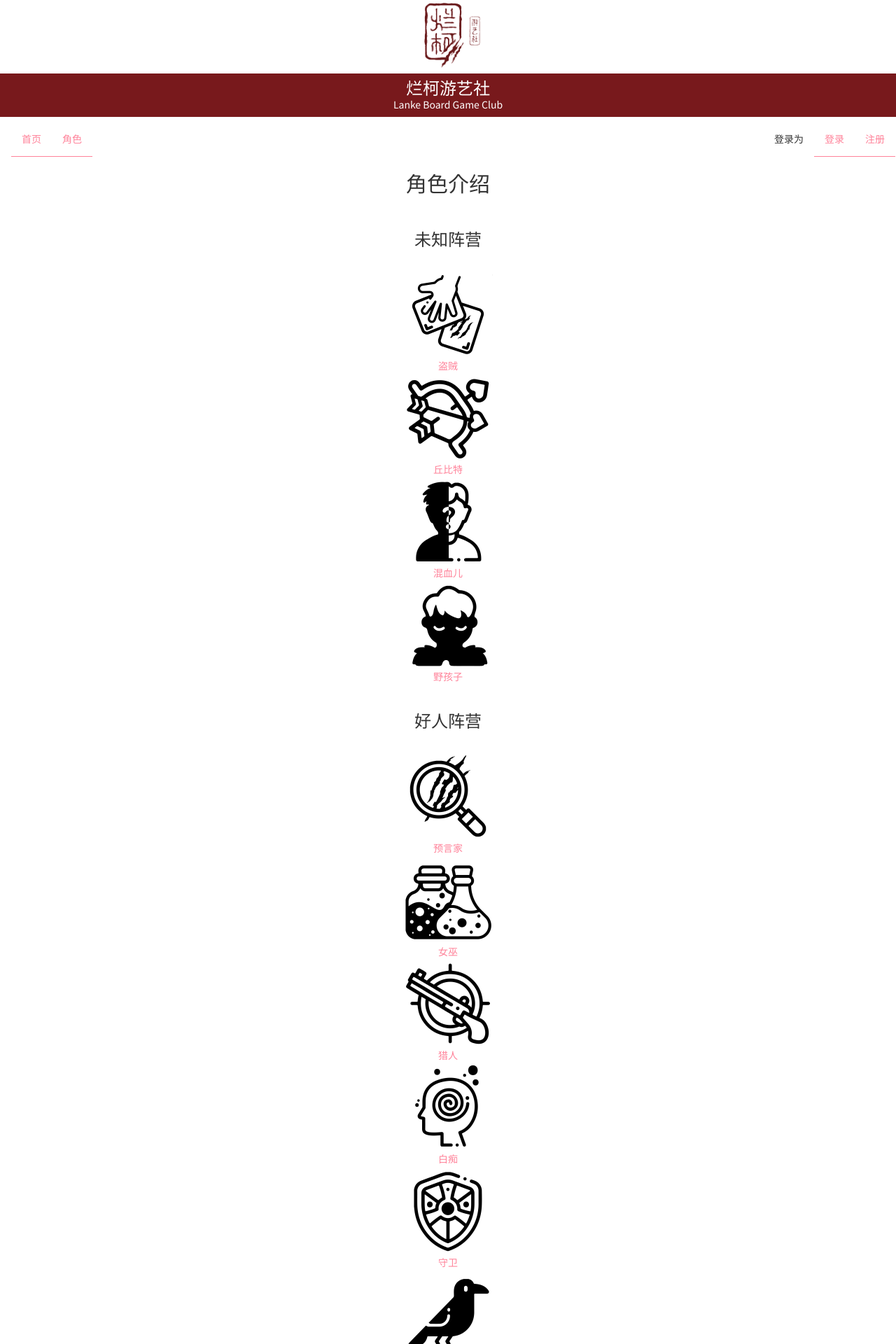
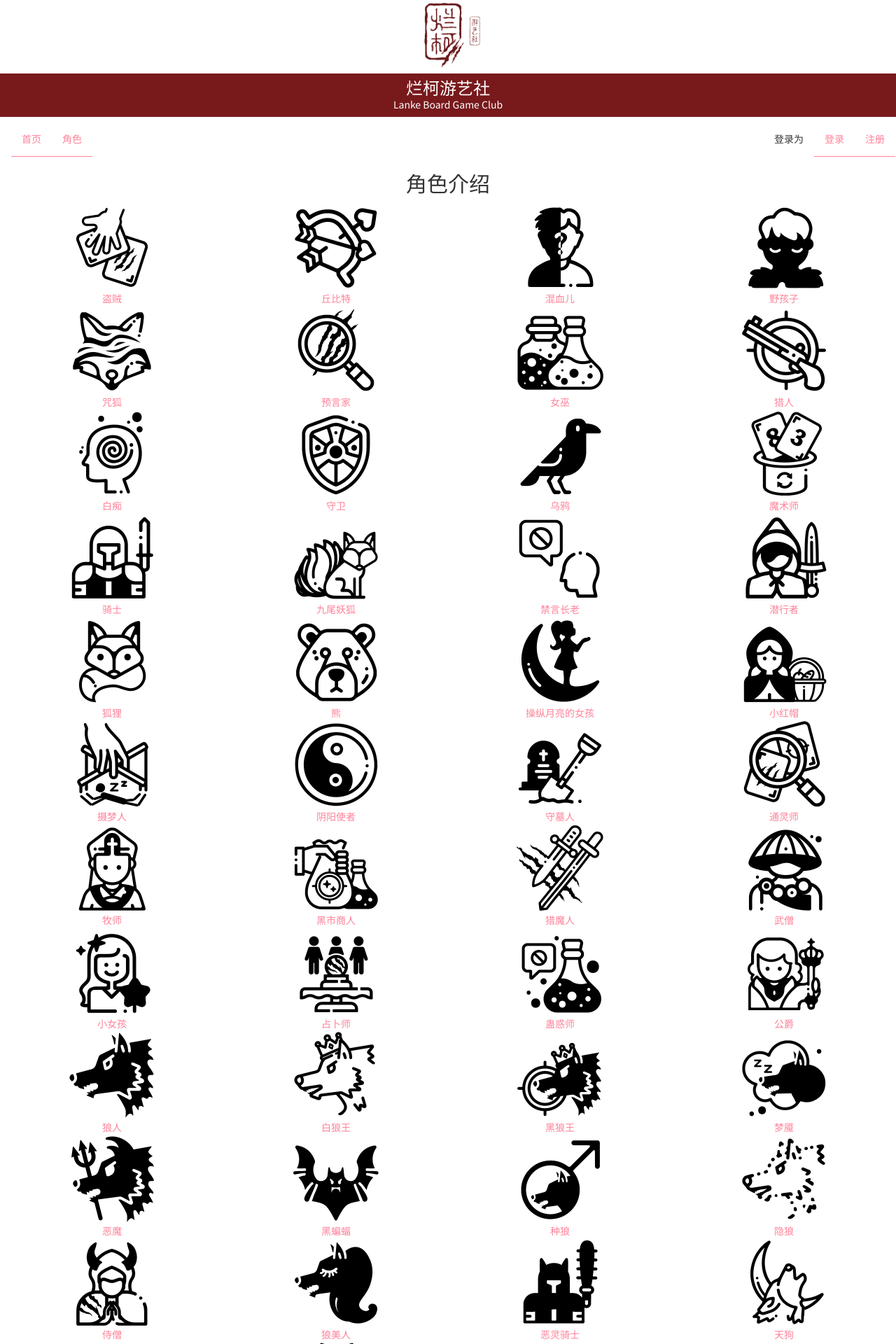
Before and after one commit to Ji-Hua/werewolf_assistant, a Flask app: page /character_intros in a window 1280 px wide. Shown: the top 1920 px of the page at 70% size. Run offline with Flask 2, Linux system fonts and the light colour scheme; some libraries are stand-ins or nearby versions; some web fonts are replaced.

Commit message:
add new characters and refactor the character json file and display

```diff
--- a/app/character/routes.py
+++ b/app/character/routes.py
@@ -1,4 +1,4 @@
-from flask import render_template
+from flask import render_template, abort
 
 from app.character import bp
 from app.tools import CHARACTER_INTRO
@@ -9,17 +9,13 @@ from app.tools import CHARACTER_INTRO
 # character in admin view
 @bp.route('/character_intros')
 def character_intros():
-    return render_template('character/characters.html', characters=CHARACTER_INTRO)
+    characters = CHARACTER_INTRO
+    return render_template('character/characters.html', characters=characters)
 
-@bp.route('/character_page/<character_id>', methods=['GET'])
-def character_page(character_id):
-    data = None
-    cis = []
-    for k in CHARACTER_INTRO:
-        cis.extend(CHARACTER_INTRO[k])
-    for ci in cis:
-        if ci['id'] == character_id:
-            data = ci
-            return render_template('character/character_page.html', data=data)
+@bp.route('/character_page/<character_name>', methods=['GET'])
+def character_page(character_name):
+    character = [c for c in CHARACTER_INTRO if c['名字']==character_name]
+    if character:
+        return render_template('character/character_page.html', character=character[0])
     else:
-        raise ValueError("No such character")
+        abort(404, "这个角色不存在")
--- a/app/data/game_config.json
+++ b/app/data/game_config.json
@@ -249,7 +249,7 @@
         "狼美人": 1,
         "村民": 3
     },
-    "邪恶商人 vs. 预女猎守":{
+    "邪恶商人 vs 预女猎守":{
         "预言家": 1,
         "女巫": 1,
         "猎人": 1,
@@ -275,5 +275,31 @@
         "狼人": 3,
         "大灰狼": 1,
         "村民": 4
+    },
+    "雪狼 vs 预女猎公":{
+        "预言家": 1,
+        "女巫": 1,
+        "猎人": 1,
+        "公爵": 1,
+        "狼人": 3,
+        "雪狼": 1,
+        "村民": 4
+    },
+    "鬼狼 vs 预女猎蛊":{
+        "预言家": 1,
+        "女巫": 1,
+        "猎人": 1,
+        "蛊惑师": 1,
+        "狼人": 3,
+        "鬼狼": 1,
+        "村民": 4
+    },
+    "咒狐 vs 狼人 vs 预女猎守":{
+        "预言家": 1,
+        "女巫": 1,
+        "猎人": 1,
+        "守卫": 1,
+        "狼人": 4,
+        "村民": 3
     }
 }
--- a/app/templates/character/characters.html
+++ b/app/templates/character/characters.html
@@ -3,130 +3,12 @@
 {% block content %}
 <h2>角色介绍</h2>
 
-<br>
-<h3>未知阵营</h3>
-<br>
-<div class="container">
+<div class="container-fluid">
     <div class="row">
-        {% for c in characters["未知阵营"] %}
-        <a href="{{ 'character_page/' + c['id'] }}">
-            <div class="col-sm">
-
-                    <img id="logo-unknown-{{c['id']}}" class="character-img border"
-                    src="{{url_for('static', filename='character_logo/' + c['名字'] + '.png')}}"
-                    width=128 height=128>
-            <p>{{c['名字']}}</p>
-            </div>
-        </a>
-        {% endfor %}
-    </div>
-</div>
-<br>
-<h3>好人阵营</h3>
-<br>
-<div class="container">
-    <div class="row">
-        {% for c in characters["好人阵营"][:6] %}
-        <a href="{{ 'character_page/' + c['id'] }}">
-            <div class="col-sm">
-
-                    <img id="logo-unknown-{{c['id']}}" class="character-img border"
-                    src="{{url_for('static', filename='character_logo/' + c['名字'] + '.png')}}"
-                    width=128 height=128>
-            <p>{{c['名字']}}</p>
-            </div>
-        </a>
-        {% endfor %}
-    </div>
-    <div class="row">
-        {% for c in characters["好人阵营"][6:12] %}
-        <a href="{{ 'character_page/' + c['id'] }}">
-            <div class="col-sm">
-
-                    <img id="logo-unknown-{{c['id']}}" class="character-img border"
-                    src="{{url_for('static', filename='character_logo/' + c['名字'] + '.png')}}"
-                    width=128 height=128>
-            <p>{{c['名字']}}</p>
-            </div>
-        </a>
-        {% endfor %}
-    </div>
-    <div class="row">
-        {% for c in characters["好人阵营"][12:18] %}
-        <a href="{{ 'character_page/' + c['id'] }}">
-            <div class="col-sm">
-
-                    <img id="logo-unknown-{{c['id']}}" class="character-img border"
-                    src="{{url_for('static', filename='character_logo/' + c['名字'] + '.png')}}"
-                    width=128 height=128>
-            <p>{{c['名字']}}</p>
-            </div>
-        </a>
-        {% endfor %}
-    </div>
-    <div class="row">
-        {% for c in characters["好人阵营"][18:] %}
-        <a href="{{ 'character_page/' + c['id'] }}">
-            <div class="col-sm">
-
-                    <img id="logo-unknown-{{c['id']}}" class="character-img border"
-                    src="{{url_for('static', filename='character_logo/' + c['名字'] + '.png')}}"
-                    width=128 height=128>
-            <p>{{c['名字']}}</p>
-            </div>
-        </a>
-        {% endfor %}
-    </div>
-</div>
-<br>
-<h3>狼人阵营</h3>
-<br>
-<div class="container">
-    <div class="row">
-        {% for c in characters["狼人阵营"][:6] %}
-        <a href="{{ 'character_page/' + c['id'] }}">
-            <div class="col-sm">
-
-                    <img id="logo-unknown-{{c['id']}}" class="character-img border"
-                    src="{{url_for('static', filename='character_logo/' + c['名字'] + '.png')}}"
-                    width=128 height=128>
-            <p>{{c['名字']}}</p>
-            </div>
-        </a>
-        {% endfor %}
-    </div>
-    <div class="row">
-        {% for c in characters["狼人阵营"][6:12] %}
-        <a href="{{ 'character_page/' + c['id'] }}">
-            <div class="col-sm">
-
-                    <img id="logo-unknown-{{c['id']}}" class="character-img border"
-                    src="{{url_for('static', filename='character_logo/' + c['名字'] + '.png')}}"
-                    width=128 height=128>
-            <p>{{c['名字']}}</p>
-            </div>
-        </a>
-        {% endfor %}
-    </div>
-    <div class="row">
-        {% for c in characters["狼人阵营"][12:18] %}
-        <a href="{{ 'character_page/' + c['id'] }}">
-            <div class="col-sm">
-
-                    <img id="logo-unknown-{{c['id']}}" class="character-img border"
-                    src="{{url_for('static', filename='character_logo/' + c['名字'] + '.png')}}"
-                    width=128 height=128>
-            <p>{{c['名字']}}</p>
-            </div>
-        </a>
-        {% endfor %}
-    </div>
-    <div class="row">
-        {% for c in characters["狼人阵营"][18:] %}
-        <a href="{{ 'character_page/' + c['id'] }}">
-            <div class="col-sm">
-
-                    <img id="logo-unknown-{{c['id']}}" class="character-img border"
+        {% for c in characters %}
+        <a href="{{ 'character_page/' + c['名字']|string }}">
+            <div class="col-md-3">
+                    <img id="logo-unknown-{{c.id|string}}" class="character-img border"
                     src="{{url_for('static', filename='character_logo/' + c['名字'] + '.png')}}"
                     width=128 height=128>
             <p>{{c['名字']}}</p>
```
Also changed, not shown: app/data/character_intro.json (+80 -56 lines), app/templates/character/character_page.html (+12 -6 lines), app/static/character_logo/公爵.png (added), app/static/character_logo/咒狐.png (added), app/static/character_logo/蛊惑师.png (added), app/static/character_logo/雪狼.png (added), app/static/character_logo/鬼狼.png (added), app/static/character_logo/鬼魂新娘.png (added).
